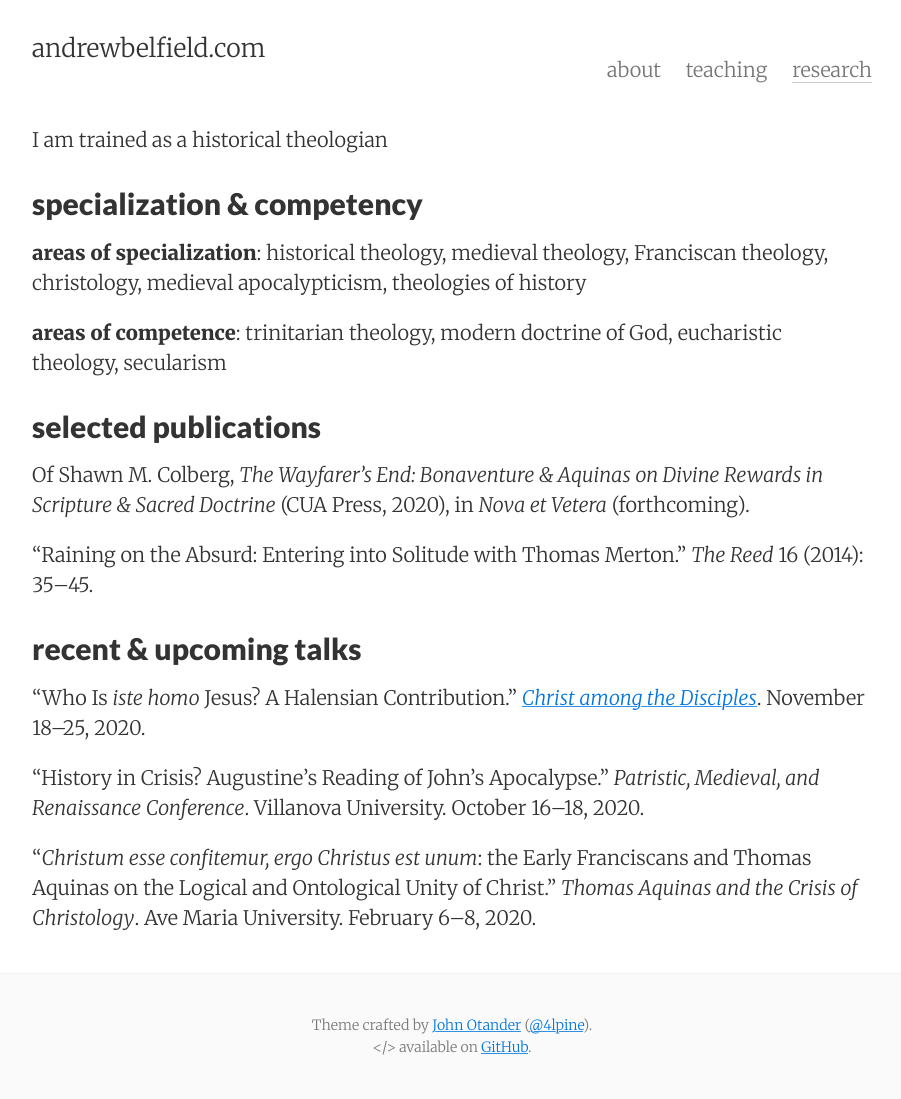
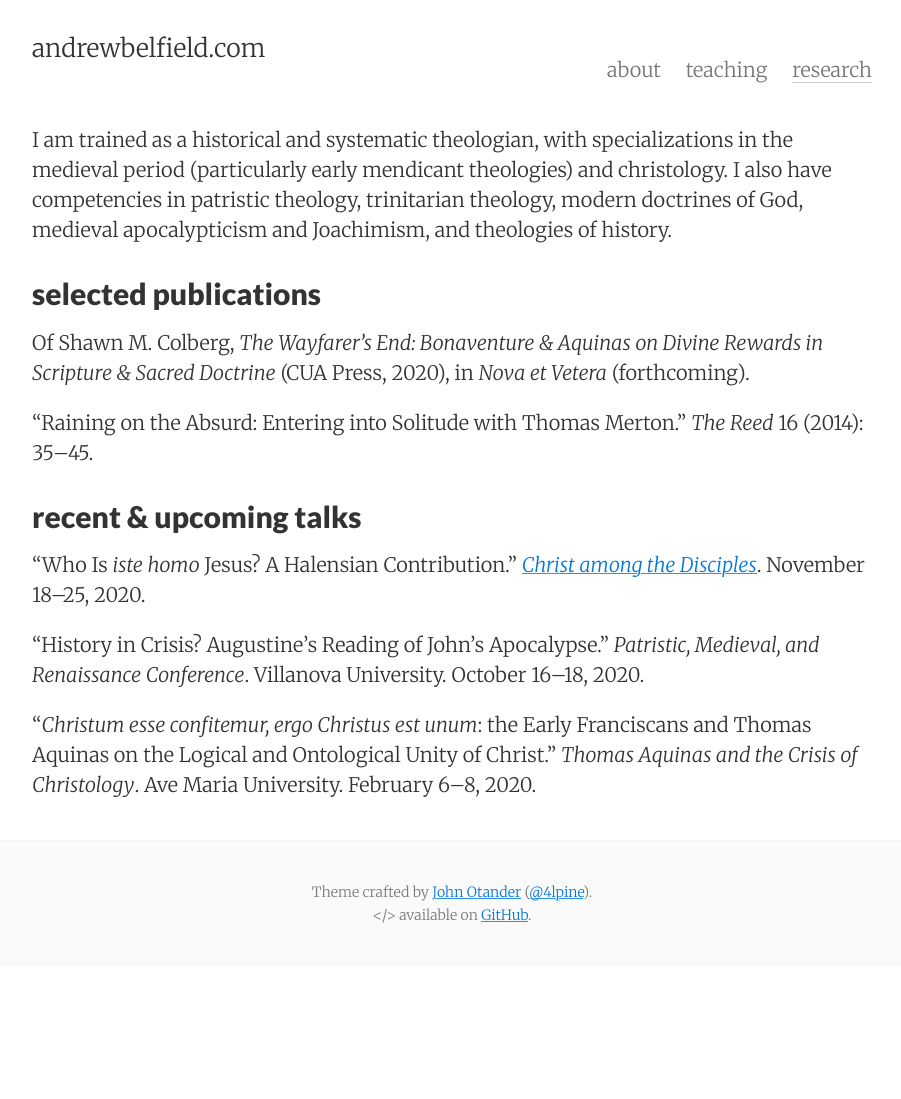
Before and after one commit to drewbelf/drewbelf.github.io, a Jekyll site: the page built from research.md, in a window 1280 px wide. Shown: the whole page, without its empty margins (188-1089 px from the left). Built offline with Jekyll 4.4.1, drawn with Linux system fonts in a browser that asks for light colours; after the commit the page ends 966 px from its top, so only the background shows below that.

Commit message:
Update research.md

```diff
--- a/research.md
+++ b/research.md
@@ -5,12 +5,7 @@ permalink: /research/
 tags: research
 ---
 
-I am trained as a historical theologian
-
-## specialization & competency
-**areas of specialization**: historical theology, medieval theology, Franciscan theology, christology, medieval apocalypticism, theologies of history
-
-**areas of competence**: trinitarian theology, modern doctrine of God, eucharistic theology, secularism
+I am trained as a historical and systematic theologian, with specializations in the medieval period (particularly early mendicant theologies) and christology. I also have competencies in patristic theology, trinitarian theology, modern doctrines of God, medieval apocalypticism and Joachimism, and theologies of history.
 
 ## selected publications
 Of Shawn M. Colberg, *The Wayfarer’s End: Bonaventure & Aquinas on Divine Rewards in Scripture & Sacred Doctrine* (CUA Press, 2020), in *Nova et Vetera* (forthcoming).
```
